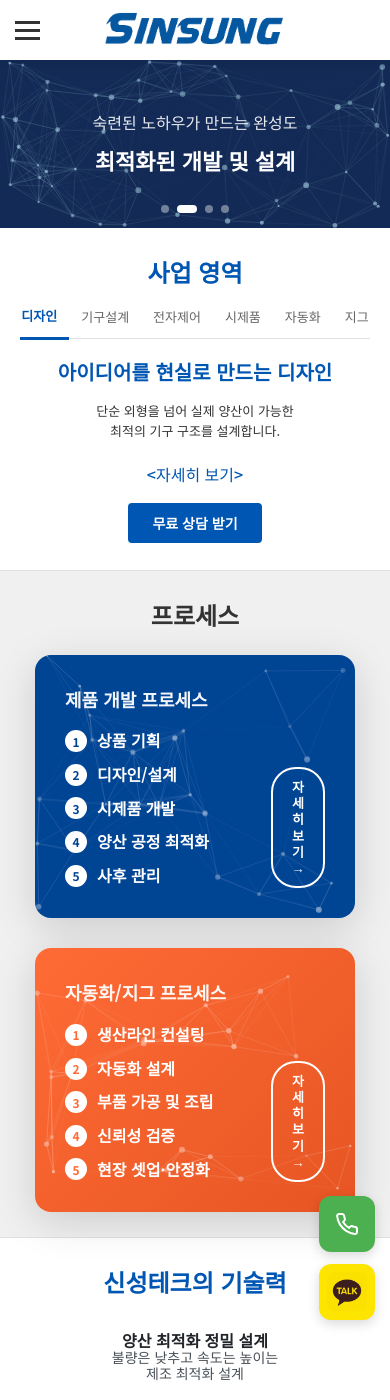
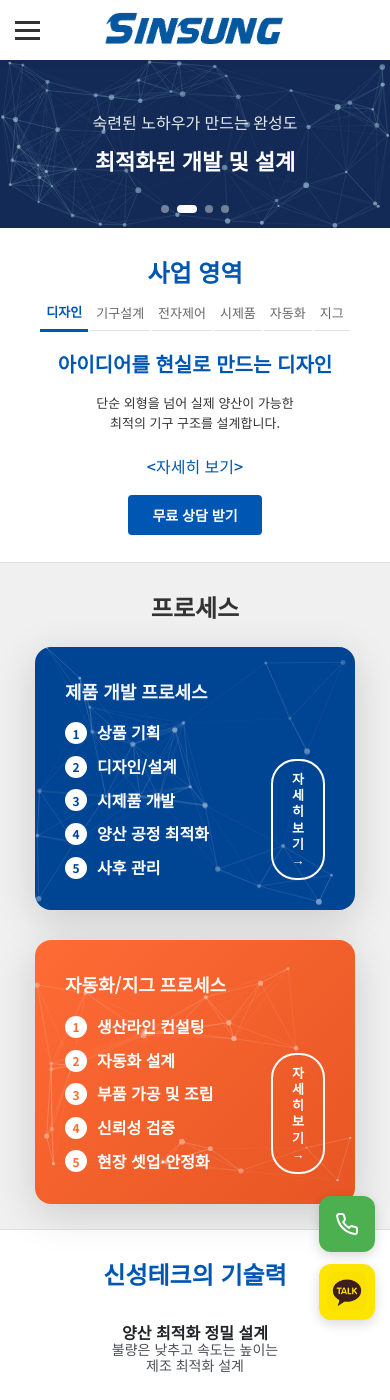
Before and after one commit to desert32-hash/Sintc2013, a Jekyll site: the page index.html, which Jekyll copies as it is, in a window 390 px wide and 1400 px high. Built offline with Jekyll 4.4.1, drawn with Linux system fonts in a browser that asks for light colours.

Commit message:
Add files via upload

```diff
--- a/css/style.css
+++ b/css/style.css
@@ -1312,8 +1312,12 @@
 
 @media (max-width: 480px) {
     .tab-link {
-        padding: 10px 12px;
+        padding: 6px 6px;
         font-size: 13px;
+    }
+
+    .manufacturing-tabs {
+        gap: 2px;
     }
 
     .tab-content-container {
@@ -1779,12 +1783,16 @@
         margin: 10px 0;
     }
 
+.portfolio-category-tabs .container {
+        padding: 0 !important;
+    }
+
     .category-tabs {
         flex-wrap: nowrap;
         overflow-x: auto;
         -webkit-overflow-scrolling: touch;
-        justify-content: flex-start;
-        padding: 0 5px;
+        justify-content: center;
+        padding: 0 8px;
         scrollbar-width: none;
         -ms-overflow-style: none;
     }
@@ -1811,7 +1819,7 @@
     }
 
     .category-tab {
-        padding: 12px 11px;
+        padding: 10px 8px;
         font-size: 14px;
         white-space: nowrap;
         flex-shrink: 0;
```
